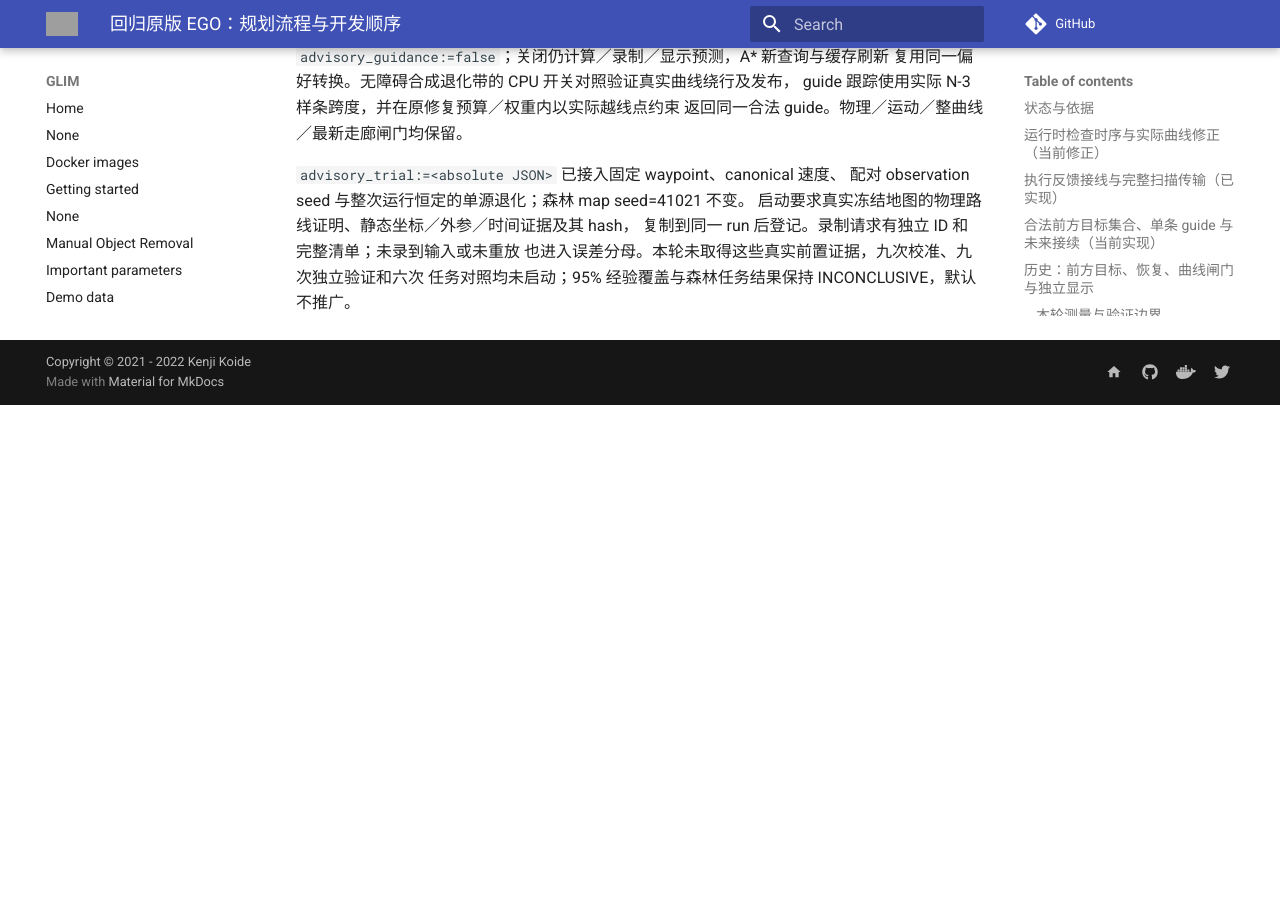
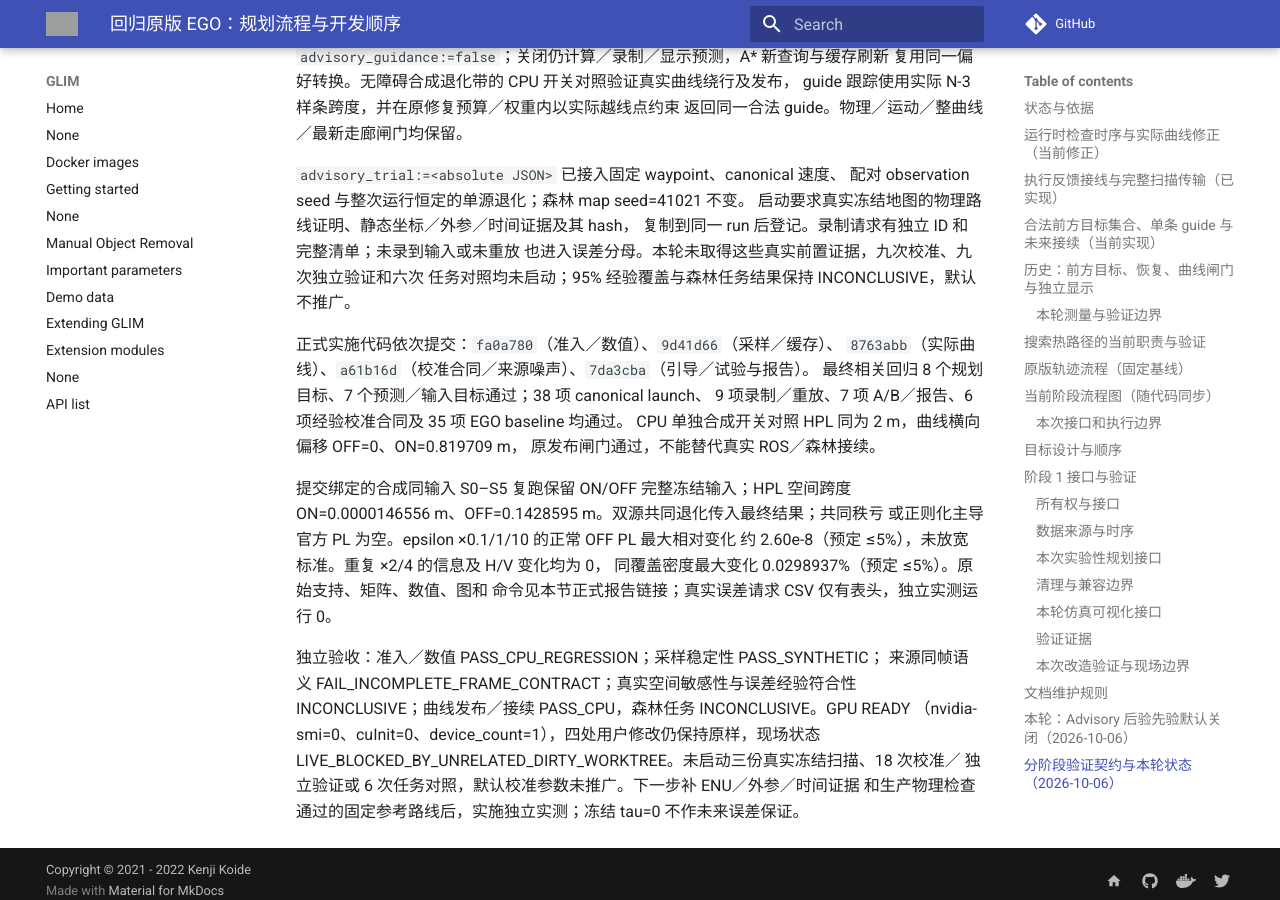
Before and after one commit to Printeger/iap, an MkDocs documentation site: the page built from docs/spec/ego_based_planning_flow.md, in a window 1280 px wide and 900 px high, scrolled down 26867 px. Built offline with MkDocs 1.6.1 and Material for MkDocs 9.7.7, drawn with Linux system fonts in a browser that asks for light colours; nearby versions of some CDN libraries; comment, search, counter and statistics services are not loaded; before the commit the page ends 27272 px from its top, so only the background shows below that; grey boxes are pictures that could not be loaded.

Commit message:
docs(advisory): record staged evidence and blocked forest validation

```diff
--- a/docs/dev_predictor/advisory_spatial_validation_plan.md
+++ b/docs/dev_predictor/advisory_spatial_validation_plan.md
@@ -271,7 +271,7 @@ LiDAR 在现有 PCA 尺度内按表面族平均相关贡献，保留新增独立
 真正不可解的拒绝检查保留。实时 ROS 发布／接续及固定路线校准与任务对照仍待测。真实森林现场仍待测：
 `LIVE_BLOCKED_BY_UNRELATED_DIRTY_WORKTREE`，不推广未经独立实测的校准参数。
 契约见 [advisory_prediction_contract.md](../spec/advisory_prediction_contract.md)。
-本轮正式报告：[report.md](../../log/20261006T154206Z_544/export/analysis/advisory_validation/staged/report.md)。
+本轮正式报告：[report.md](../../log/20261006T154206Z_544/export/analysis/advisory_validation/final/report.md)。
 
 固定路线校准工具已实现：三条件 × 三次校准／三次独立验证、disjoint seed，
 测量残差噪声标定后必须重放，再冻结统一换算；水平／垂直同时满足的 95%
@@ -293,3 +293,26 @@ guide 跟踪使用实际 N-3 样条跨度，并在原修复预算／权重内以
 复制到同一 run 后登记。录制请求有独立 ID 和完整清单；未录到输入或未重放
 也进入误差分母。本轮未取得这些真实前置证据，九次校准、九次独立验证和六次
 任务对照均未启动；95% 经验覆盖与森林任务结果保持 INCONCLUSIVE，默认不推广。
+
+
+正式实施代码依次提交：`fa0a780`（准入／数值）、`9d41d66`（采样／缓存）、
+`8763abb`（实际曲线）、`a61b16d`（校准合同／来源噪声）、`7da3cba`（引导／试验与报告）。
+最终相关回归 8 个规划目标、7 个预测／输入目标通过；38 项 canonical launch、
+9 项录制／重放、7 项 A/B／报告、6 项经验校准合同及 35 项 EGO baseline 均通过。
+CPU 单独合成开关对照 HPL 同为 2 m，曲线横向偏移 OFF=0、ON=0.819709 m，
+原发布闸门通过，不能替代真实 ROS／森林接续。
+
+提交绑定的合成同输入 S0–S5 复跑保留 ON/OFF 完整冻结输入；HPL 空间跨度
+ON=0.0000146556 m、OFF=0.1428595 m。双源共同退化传入最终结果；共同秩亏
+或正则化主导官方 PL 为空。epsilon ×0.1/1/10 的正常 OFF PL 最大相对变化
+约 2.60e-8（预定 ≤5%），未放宽标准。重复 ×2/4 的信息及 H/V 变化均为 0，
+同覆盖密度最大变化 0.0298937%（预定 ≤5%）。原始支持、矩阵、数值、图和
+命令见本节正式报告链接；真实误差请求 CSV 仅有表头，独立实测运行 0。
+
+独立验收：准入／数值 PASS_CPU_REGRESSION；采样稳定性 PASS_SYNTHETIC；
+来源同帧语义 FAIL_INCOMPLETE_FRAME_CONTRACT；真实空间敏感性与误差经验符合性
+INCONCLUSIVE；曲线发布／接续 PASS_CPU，森林任务 INCONCLUSIVE。GPU READY
+（nvidia-smi=0、cuInit=0、device_count=1），四处用户修改仍保持原样，现场状态
+LIVE_BLOCKED_BY_UNRELATED_DIRTY_WORKTREE。未启动三份真实冻结扫描、18 次校准／
+独立验证或 6 次任务对照，默认校准参数未推广。下一步补 ENU／外参／时间证据
+和生产物理检查通过的固定参考路线后，实施独立实测；冻结 tau=0 不作未来误差保证。
--- a/docs/spec/ego_based_planning_flow.md
+++ b/docs/spec/ego_based_planning_flow.md
@@ -430,7 +430,7 @@ LiDAR 在现有 PCA 尺度内按表面族平均相关贡献，保留新增独立
 真正不可解的拒绝检查保留。实时 ROS 发布／接续及固定路线校准与任务对照仍待测。真实森林现场仍待测：
 `LIVE_BLOCKED_BY_UNRELATED_DIRTY_WORKTREE`，不推广未经独立实测的校准参数。
 契约见 [advisory_prediction_contract.md](../spec/advisory_prediction_contract.md)。
-本轮正式报告：[report.md](../../log/20261006T154206Z_544/export/analysis/advisory_validation/staged/report.md)。
+本轮正式报告：[report.md](../../log/20261006T154206Z_544/export/analysis/advisory_validation/final/report.md)。
 
 固定路线校准工具已实现：三条件 × 三次校准／三次独立验证、disjoint seed，
 测量残差噪声标定后必须重放，再冻结统一换算；水平／垂直同时满足的 95%
@@ -452,3 +452,26 @@ guide 跟踪使用实际 N-3 样条跨度，并在原修复预算／权重内以
 复制到同一 run 后登记。录制请求有独立 ID 和完整清单；未录到输入或未重放
 也进入误差分母。本轮未取得这些真实前置证据，九次校准、九次独立验证和六次
 任务对照均未启动；95% 经验覆盖与森林任务结果保持 INCONCLUSIVE，默认不推广。
+
+
+正式实施代码依次提交：`fa0a780`（准入／数值）、`9d41d66`（采样／缓存）、
+`8763abb`（实际曲线）、`a61b16d`（校准合同／来源噪声）、`7da3cba`（引导／试验与报告）。
+最终相关回归 8 个规划目标、7 个预测／输入目标通过；38 项 canonical launch、
+9 项录制／重放、7 项 A/B／报告、6 项经验校准合同及 35 项 EGO baseline 均通过。
+CPU 单独合成开关对照 HPL 同为 2 m，曲线横向偏移 OFF=0、ON=0.819709 m，
+原发布闸门通过，不能替代真实 ROS／森林接续。
+
+提交绑定的合成同输入 S0–S5 复跑保留 ON/OFF 完整冻结输入；HPL 空间跨度
+ON=0.0000146556 m、OFF=0.1428595 m。双源共同退化传入最终结果；共同秩亏
+或正则化主导官方 PL 为空。epsilon ×0.1/1/10 的正常 OFF PL 最大相对变化
+约 2.60e-8（预定 ≤5%），未放宽标准。重复 ×2/4 的信息及 H/V 变化均为 0，
+同覆盖密度最大变化 0.0298937%（预定 ≤5%）。原始支持、矩阵、数值、图和
+命令见本节正式报告链接；真实误差请求 CSV 仅有表头，独立实测运行 0。
+
+独立验收：准入／数值 PASS_CPU_REGRESSION；采样稳定性 PASS_SYNTHETIC；
+来源同帧语义 FAIL_INCOMPLETE_FRAME_CONTRACT；真实空间敏感性与误差经验符合性
+INCONCLUSIVE；曲线发布／接续 PASS_CPU，森林任务 INCONCLUSIVE。GPU READY
+（nvidia-smi=0、cuInit=0、device_count=1），四处用户修改仍保持原样，现场状态
+LIVE_BLOCKED_BY_UNRELATED_DIRTY_WORKTREE。未启动三份真实冻结扫描、18 次校准／
+独立验证或 6 次任务对照，默认校准参数未推广。下一步补 ENU／外参／时间证据
+和生产物理检查通过的固定参考路线后，实施独立实测；冻结 tau=0 不作未来误差保证。
```
